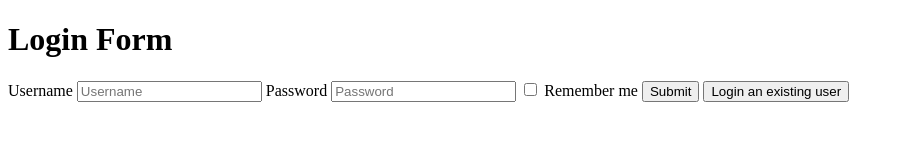
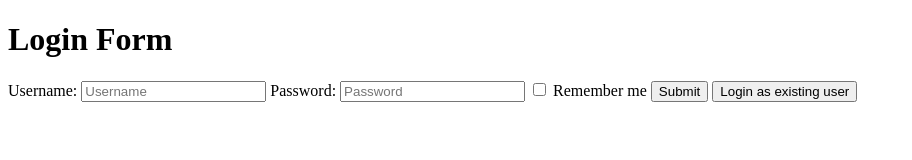
Before and after one commit to acciojob/remember-me-login-form-Alkeshkumar94, a website: page main.html in a window 1280 px wide. Shown: the whole page, without its empty margins (0-912 px from the left). Drawn offline with Linux system fonts and the light colour scheme.

Commit message:
created a submission

```diff
--- a/main.html
+++ b/main.html
@@ -10,9 +10,9 @@
 	<!-- the entire body must be written by student -->
 	<h1 >Login Form</h1>
 	<form id="loginForm">
-		<label for="username">Username</label>
+		<label for="username">Username:</label>
 	<input type="text" placeholder="Username" id="username">
-		<label for="password">Password</label>
+		<label for="password">Password:</label>
 	<input type="password" placeholder="Password" id="password">
 		<label for="checkbox">
 	<input type="checkbox" id="checkbox" >
@@ -20,7 +20,7 @@
 		</label>
 		<input type="submit" id="submit" value="Submit">
 	</formm>
-	<button id="existing">Login an existing user</button>
+	<button id="existing">Login as existing user</button>
     <script type="text/javascript" src="./script.js">
 </script>
 
```
